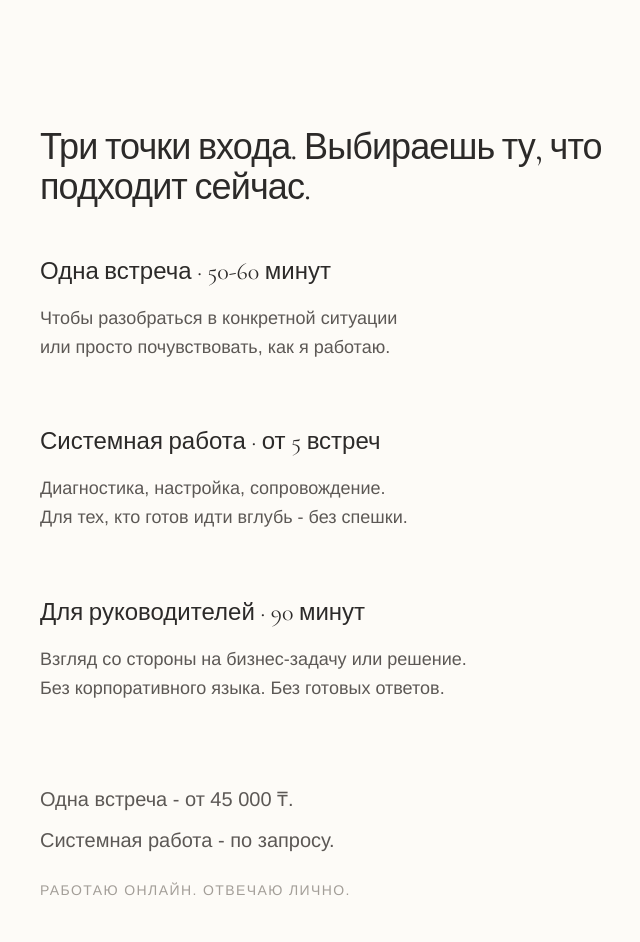
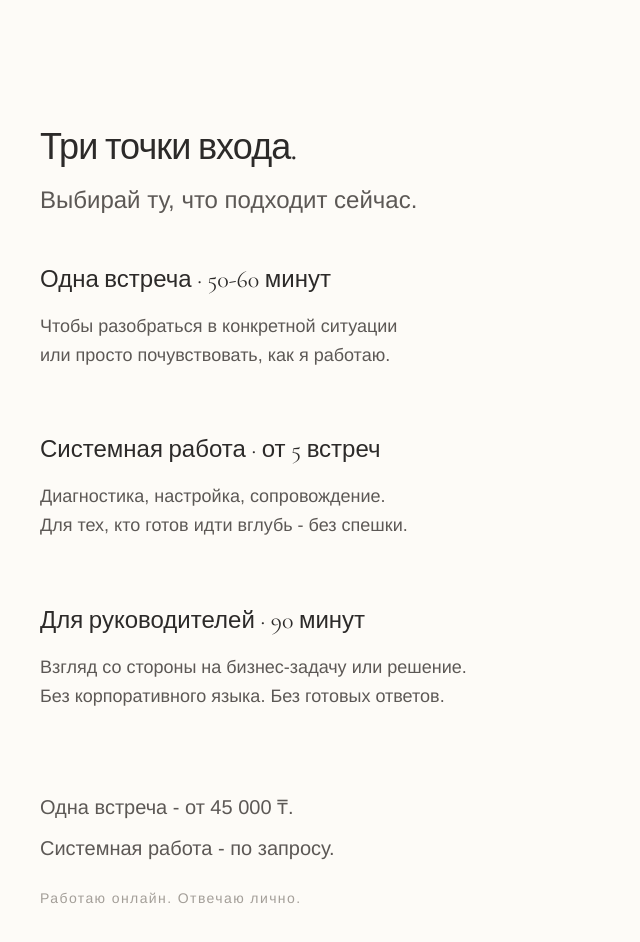
Before and after one commit to apple-kz/yevgeniy-levchuk-personal, a Next.js app: page / in a window 1280 px wide. Shown: the part 4860-5802 px from the top of the page, without its empty margins (260-900 px from the left). Built offline with nearby package versions, Linux system fonts and the light colour scheme.

Commit message:
feat: refine formats block text, fix casing and fonts

```diff
--- a/src/app/page.tsx
+++ b/src/app/page.tsx
@@ -152,9 +152,12 @@ export default function Home() {
       {/* BLOCK 7: ФОРМАТЫ */}
       <section className="py-32 px-8">
         <div className="max-w-[680px] mx-auto text-left">
-          <h2 className="text-3xl md:text-4xl mb-12 font-serif tracking-tight text-[color:var(--color-fg)]">
-            Три точки входа. Выбираешь ту, что подходит сейчас.
+          <h2 className="text-3xl md:text-4xl mb-4 font-serif tracking-tight text-[color:var(--color-fg)]">
+            Три точки входа.
           </h2>
+          <div className="text-xl md:text-2xl text-[color:var(--color-muted)] font-light mb-12">
+            Выбирай ту, что подходит сейчас.
+          </div>
 
           <div className="space-y-16">
             <FormatItem title="Одна встреча · 50-60 минут">
@@ -173,7 +176,7 @@ export default function Home() {
           <div className="mt-20 text-lg md:text-xl font-light text-[color:var(--color-muted)] leading-relaxed space-y-2">
             <p>Одна встреча - от 45 000 ₸.</p>
             <p>Системная работа - по запросу.</p>
-            <p className="pt-4 text-sm tracking-widest uppercase text-[color:var(--color-faint)]">Работаю онлайн. Отвечаю лично.</p>
+            <p className="pt-4 text-sm tracking-widest text-[color:var(--color-faint)]">Работаю онлайн. Отвечаю лично.</p>
           </div>
         </div>
       </section>
```
